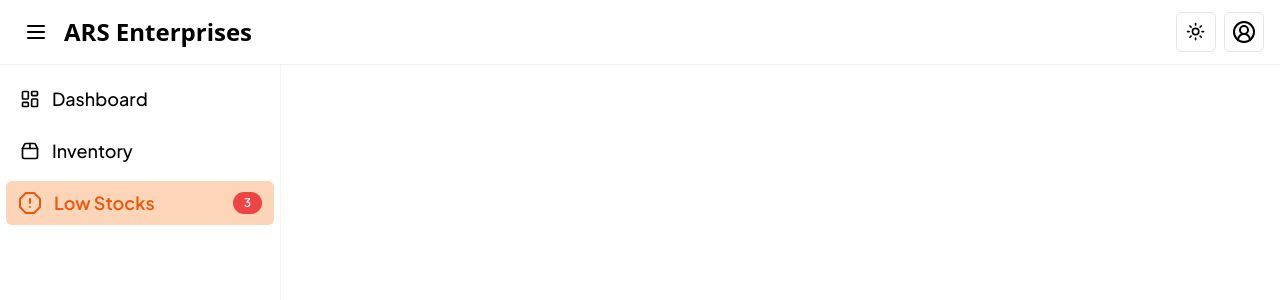
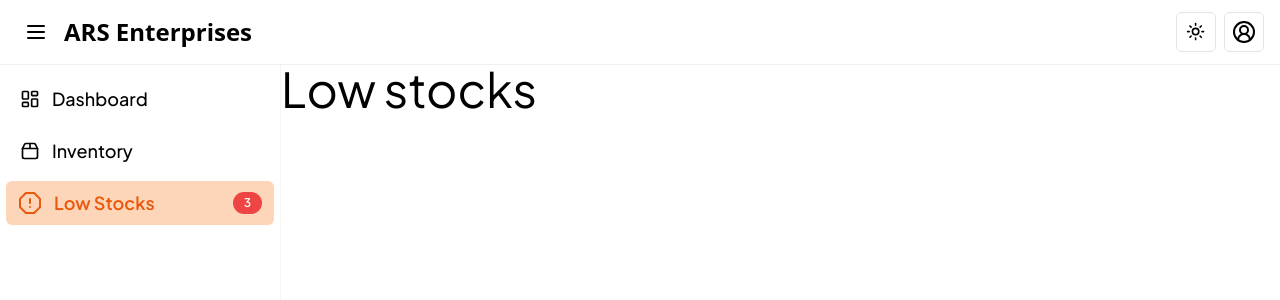
Before and after one commit to Shreyas4603/inventory-frontend-isolated, a React (Vite) app: page /low-stock in a window 1280 px wide. Shown: the top 300 px of the page. Built offline with nearby package versions, Linux system fonts and the light colour scheme; sample sign-in values are in the browser's storage.

Commit message:
added low stock page

```diff
--- a/src/App.jsx
+++ b/src/App.jsx
@@ -1,10 +1,10 @@
-import {  Login, Register } from "./Components";
+import { Login, Register } from "./Components";
 import { BrowserRouter, Route, Routes } from "react-router-dom";
 import { PrivateRoutes } from "./Components/Utils/PrivateRoutes";
 import { SideBar } from "./Components/Common/SideBar";
 import { Navbar } from "./Components/Common/Navbar";
 import LoggedInComponents from "./Components/Utils/LoggedInComponents";
-import { AddProduct, Dashboard, Inventory, ViewAndEditProduct } from "./Screens";
+import { AddProduct, Dashboard, Inventory, LowStockPage, ViewAndEditProduct } from "./Screens";
 
 function App() {
   return (
@@ -26,6 +26,7 @@ function App() {
             <Route path="/" element={<PrivateRoutes />}>
               <Route path="/dashboard" element={<Dashboard />} />
               <Route path="/inventory" element={<Inventory />} />
+              <Route path="/low-stock" element={<LowStockPage />} />
               <Route path="/inventory/:id" element={<ViewAndEditProduct />} />
               <Route path="/add-product" element={<AddProduct />} />
             </Route>
--- /dev/null
+++ b/src/Screens/Low-stock/LowStockPage.jsx
@@ -0,0 +1,9 @@
+import React from 'react'
+
+export const LowStockPage = () => {
+  return (
+    <div className='  text-5xl font-jakarta'>
+      Low stocks
+    </div>
+  )
+}
--- a/src/store.js
+++ b/src/store.js
@@ -6,8 +6,8 @@ import sideBarOpenReducer from "./Slices/sidebarOpenSlice"
 
 const store = configureStore({
   reducer: {
-    auth:authReducer,
-    sideBarOpen:sideBarOpenReducer,
+    auth: authReducer,
+    sideBarOpen: sideBarOpenReducer,
     [apiSlice.reducerPath]: apiSlice.reducer,
   },
   middleware: (getDefaultMiddleware) =>
```
Also changed, not shown: src/Screens/index.js (+5 -4 lines).
